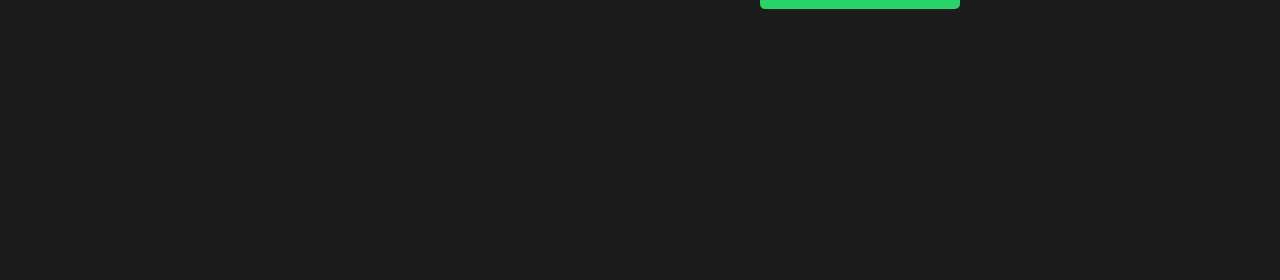
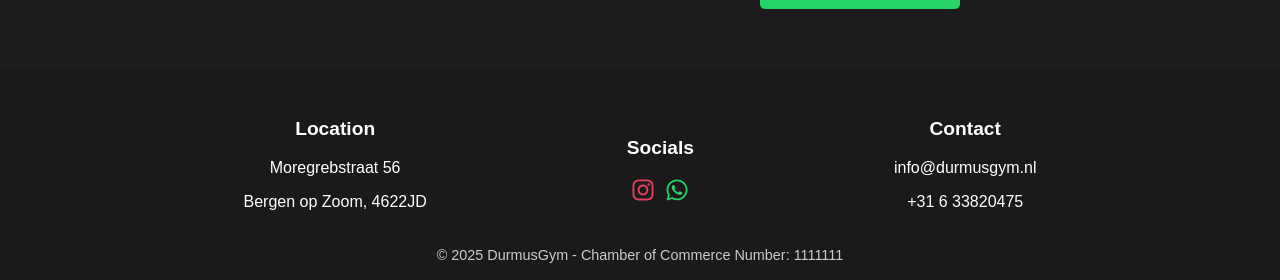
Before and after one commit to mustafadurmusNl/durmusGym, a React (Create React App) app in the folder client/: page /free-trial in a window 1280 px wide. Shown: the part 740-1020 px from the top of the page. Before the commit the page ends 800 px from the top, so only its background shows below. Built offline with nearby package versions, Linux system fonts and the light colour scheme.

Commit message:
footer was implemented

```diff
--- a/client/src/App.js
+++ b/client/src/App.js
@@ -9,6 +9,7 @@
 import Pilates from "./components/Pilates";
 import Method from "./components/Method";
 import About from "./components/About";
+import Footer from "./components/Footer";
 const App = () => {
   return (
     <Router>
@@ -23,6 +24,7 @@
         <Route path="/about" element={<About />} />
         <Route path="/free-trial" element={<Contact />} />
       </Routes>
+      <Footer />
     </Router>
   );
 };
--- /dev/null
+++ b/client/src/components/Footer.js
@@ -0,0 +1,45 @@
+import React from "react";
+import { FaInstagram, FaWhatsapp } from "react-icons/fa";
+import "../styles/Footer.css";
+
+const Footer = () => {
+  return (
+    <footer className="footer-container">
+      <div className="footer-content footer-centered">
+        {/* Location */}
+        <div className="footer-section">
+          <h3>Location</h3>
+          <p>Moregrebstraat 56</p>
+          <p>Bergen op Zoom, 4622JD</p>
+        </div>
+
+        {/* Socials */}
+        <div className="footer-section">
+          <h3>Socials</h3>
+          <div className="footer-icons">
+            <a href="#" className="social-icon instagram">
+              <FaInstagram />
+            </a>
+            <a href="#" className="social-icon whatsapp">
+              <FaWhatsapp />
+            </a>
+          </div>
+        </div>
+
+        {/* Contact */}
+        <div className="footer-section">
+          <h3>Contact</h3>
+          <p>info@durmusgym.nl</p>
+          <p>+31 6 33820475</p>
+        </div>
+      </div>
+
+      {/* Copyright */}
+      <div className="footer-copyright">
+        &copy; 2025 DurmusGym - Chamber of Commerce Number: 1111111
+      </div>
+    </footer>
+  );
+};
+
+export default Footer;
--- /dev/null
+++ b/client/src/styles/Footer.css
@@ -0,0 +1,60 @@
+.footer-container {
+    background-color: #1a1a1a;
+    color: white;
+    padding: 20px;
+    margin-top: 20px;
+    text-align: center;
+  }
+
+  .footer-content {
+    display: flex;
+    justify-content: space-between;
+    align-items: center;
+    flex-wrap: wrap;
+  }
+
+  .footer-section {
+    text-align: center;
+  }
+
+  .footer-section h3 {
+    font-size: 1.2rem;
+    font-weight: bold;
+  }
+
+  .footer-icons {
+    display: flex;
+    justify-content: center;
+    gap: 10px;
+    margin-top: 5px;
+  }
+
+  .social-icon {
+    font-size: 1.5rem;
+    color: white;
+    transition: color 0.3s;
+  }
+
+  .footer-copyright {
+    margin-top: 10px;
+    font-size: 0.9rem;
+    color: #ccc;
+  }
+  .footer-centered {
+    display: flex;
+    justify-content: center;
+    gap: 180px; /* Adjust this value to control spacing */
+    flex-wrap: wrap;
+  }
+
+  .footer-section {
+    text-align: center;
+    padding: 10px; /* Adds some padding around each section */
+  }
+  .instagram {
+    color: #E4405F; /* Instagram's original color */
+  }
+
+  .whatsapp {
+    color: #25D366; /* WhatsApp green */
+  }
--- a/package.json
+++ b/package.json
@@ -22,6 +22,7 @@
     "cors": "^2.8.5",
     "dotenv": "^16.4.7",
     "express": "^4.21.2",
+    "react-icons": "^5.4.0",
     "react-scripts": "^5.0.1"
   }
 }
```
Also changed, not shown: 1 other file (tests, documents, lock files or other folders).
